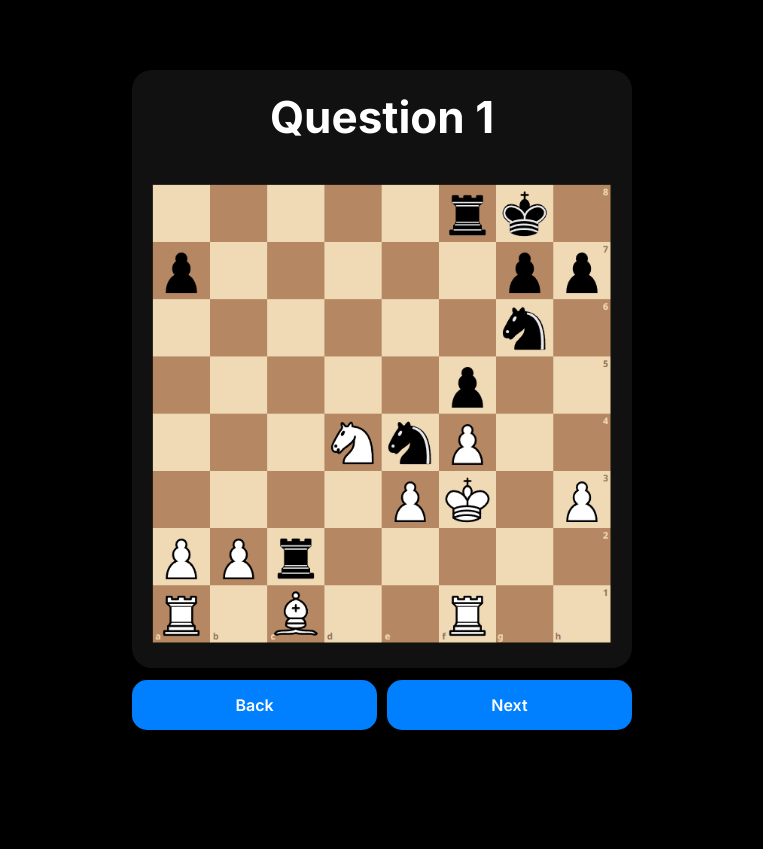
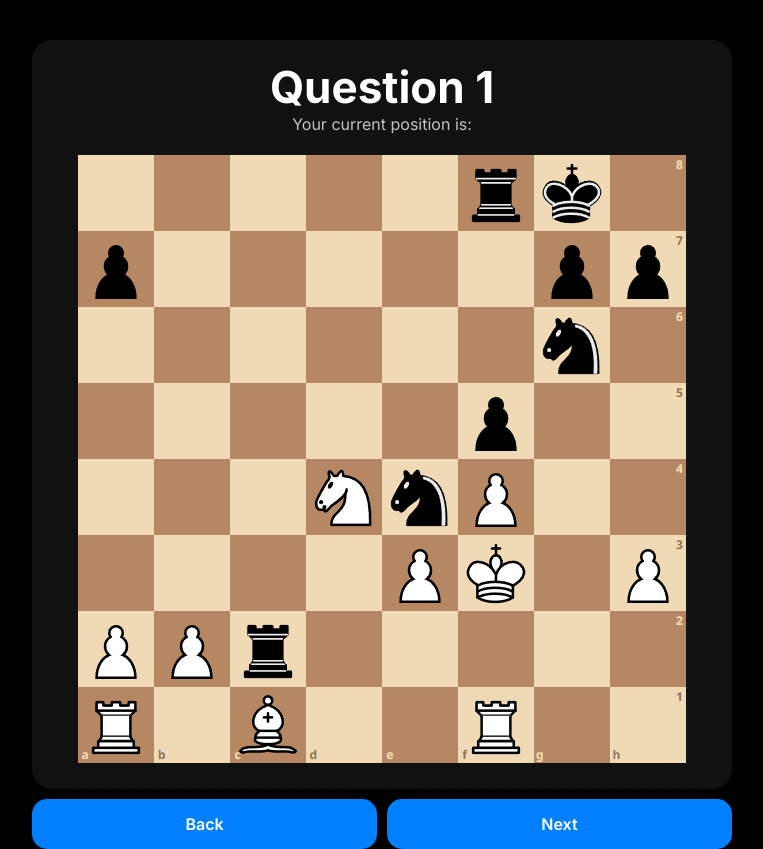
Before and after one commit to GeoCache2022/GeoCache2022.github.io, a plain HTML site: page startquiz.html in a window 1280 px wide. Shown: the whole page, without its empty margins (258-1021 px from the left). Before the commit the page ends 800 px from the top, so only its background shows below. Drawn offline with nearby package versions, Linux system fonts and the light colour scheme.

Commit message:
Add files via upload

```diff
--- a/css/style.css
+++ b/css/style.css
@@ -5,7 +5,7 @@ body {
   padding: 0;
   margin: 0;
   display: flex;
-  padding: 0 40px;
+  padding: 40px;
 }
 
 html, body {
@@ -23,33 +23,34 @@ html, body {
   box-sizing: border-box;
 }
 
-.section_content {
+.container {
+  text-align: center;
+  margin: auto;
+  /*verwijder dit voor: button op index pagina even groot maken als content*/
   display: flex;
   flex-direction: column;
-  margin: auto;
-  text-align: center;
 }
 
-.section_content h1 {
+h1 {
   color: #FFFFFF;
   font-size: 44px;
   font-weight: 700;
   margin: 0 0 40px 0;
 }
 
-.section_content h3 {
+h3 {
   color: #FFFFFF;
   font-size: 25px;
   font-weight: 500;
   margin: 0 0 5px 0;
 }
-.section_content p {
+p {
   color: #FFFFFF;
   opacity: 0.75;
   margin: 8px 0 0 0;
 }
 
-.section_content a {
+.button {
   background-color: #0080FF;
   border-radius: 15px;
   color: #FFFFFF;
@@ -58,8 +59,12 @@ html, body {
   padding: 15px;
 }
 
+
+/*Swiper Styling*/
 .swiper {
-  width: 500px;
+  text-align: center;
+  width: 700px;
+  margin: auto;
 }
 
 .swiper-slide {
@@ -68,6 +73,14 @@ html, body {
   background: #111111;
 }
 
-.swiper-slide .boardstate {
-  width: 100%;
+.swiper-slide .boardstate-img {
+  max-width: 100%;
 }
+
+.swiper .swiper-title {
+  margin: 0;
+}
+
+.swiper .swiper-subtitle {
+  margin: 0 0 20px 0;
+}
--- a/startquiz.html
+++ b/startquiz.html
@@ -12,29 +12,29 @@
 </head>
 
 <body>
-  <div class="section_content">
-
     <div class="swiper">
       <div class="swiper-wrapper">
         <div class="swiper-slide">
-          <h1>Question 1</h1>
-          <img src="assets/images/boardstate_1.PNG" class="boardstate">
+          <h1 class="swiper-title">Question 1</h1>
+          <p class="swiper-subtitle">Your current position is: </p>
+          <img class="boardstate-img" src="assets/images/boardstate_1.PNG">
         </div>
         <div class="swiper-slide">
-          <h1>Question 2</h1>
-          <img src="assets/images/boardstate_2.PNG" class="boardstate">
+          <h1 class="swiper-title">Question 2</h1>
+          <p class="swiper-subtitle">Your current position is: </p>
+          <img class="boardstate-img" src="assets/images/boardstate_2.PNG">
         </div>
         <div class="swiper-slide">
-          <h1>Question 3</h1>
-          <img src="assets/images/boardstate_3.PNG" class="boardstate">
+          <h1 class="swiper-title">Question 3</h1>
+          <p class="swiper-subtitle">Your current position is: </p>
+          <img class="boardstate-img" src="assets/images/boardstate_3.PNG">
         </div>
       </div>
       <div style="display: flex; gap: 10px; margin-top: 10px;">
-        <a class="Back" style="flex: 1;">Back</a>
-        <a class="Next" style="flex: 1;">Next</a>
+        <a class="button Back" style="flex: 1;">Back</a>
+        <a class="button Next" style="flex: 1;">Next</a>
       </div>
     </div>
-
   <script src="https://unpkg.com/swiper@7/swiper-bundle.min.js"></script>
   <script>
     var swiper = new Swiper('.swiper', {
@@ -44,7 +44,6 @@
       },
     });
   </script>
-  </div>
 </body>
 
 </html>
```
Also changed, not shown: index.html (+2 -8 lines). Lines whose indentation alone changed are shown as unchanged.
